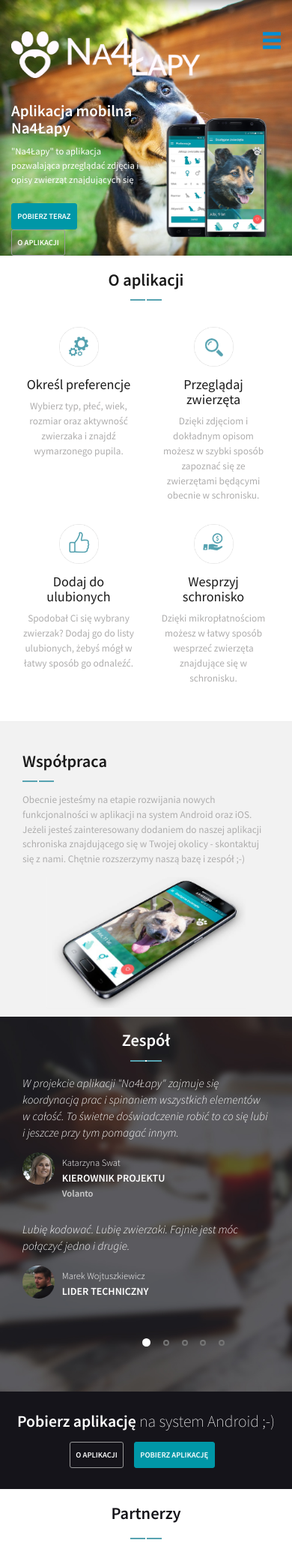
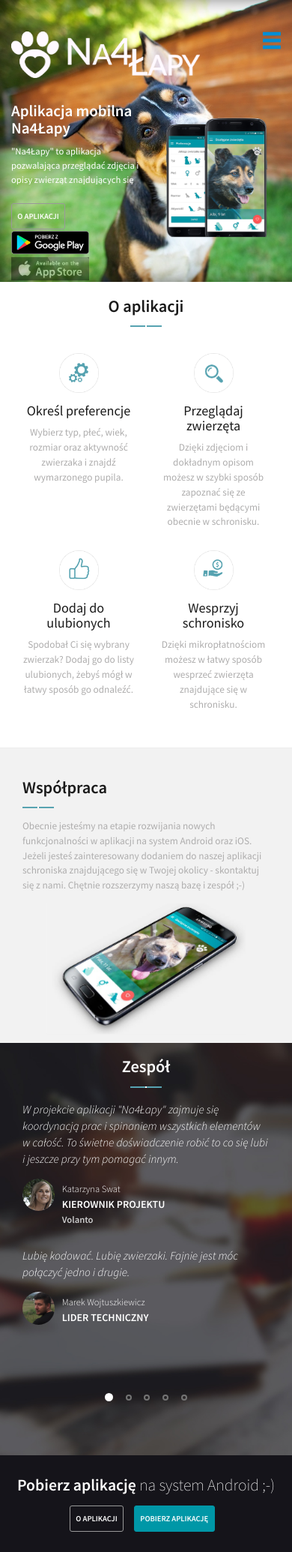
Before and after one commit to rudzkipl/na4lapy-website, a PHP site: page / in a window 390 px wide. Shown: the top 2070 px of the page at 75% size. Run offline with PHP 8.4, Linux system fonts and the light colour scheme.

Commit message:
Ikonki Play + iTunes. Przed optymalizacją

```diff
--- a/src/_notes/dwsync.xml
+++ b/src/_notes/dwsync.xml
@@ -1,4 +1,4 @@
 <?xml version="1.0" encoding="utf-8" ?>
 <dwsync>
-<file name="index.php" server="rudzki.home.pl//public_html/na4lapy/new/" local="131112425992446920" remote="131112425400000000" Dst="2" />
+<file name="index.php" server="rudzki.home.pl//public_html/na4lapy/new/" local="131112532651991929" remote="131112532200000000" Dst="2" />
 </dwsync>
--- a/src/css/_notes/dwsync.xml
+++ b/src/css/_notes/dwsync.xml
@@ -1,5 +1,5 @@
 <?xml version="1.0" encoding="utf-8" ?>
 <dwsync>
-<file name="style.css" server="rudzki.home.pl//public_html/na4lapy/new/" local="131112431532216448" remote="131112431400000000" Dst="2" />
+<file name="style.css" server="rudzki.home.pl//public_html/na4lapy/new/" local="131112539568919880" remote="131112539400000000" Dst="2" />
 <file name="bootstrap.css" server="rudzki.home.pl//public_html/na4lapy/new/" local="131112385014723046" remote="131112384600000000" Dst="2" />
 </dwsync>
--- a/src/css/style.css
+++ b/src/css/style.css
@@ -347,7 +347,7 @@
   margin: 0;
   }
 #slider2 {
-	min-height: 225px;
+	min-height: 232px;
 }
 
 .rslides li {
@@ -407,7 +407,7 @@
 }
 ul.callbacks_tabs.callbacks1_tabs {
 	position: absolute;
-	bottom: -88%;
+	bottom: -66%;
 	  z-index: 999;
 	  left: 44%;
 }
@@ -819,6 +819,15 @@
 	display:inline-block;
 
 }
+.grayed {
+	opacity: 0.4;
+    filter: alpha(opacity=40); /* msie */
+    background-color: #000;
+
+}
+
+
+
 
 /*--responsive--*/
 @media (max-width: 1280px){
@@ -826,6 +835,8 @@
 width: 55%;
 margin-top: 3em;
 }
+
+
 .about-device-bottom img {
 background-size: 100%;
 width: 100%;
@@ -906,7 +917,7 @@
 font-size: 1.4em;
 }
 .pricing {
-	min-height: 900px;
+	min-height: 600px;
 }
 .theme {
 padding: 3em 0;
@@ -930,6 +941,9 @@
 }
 .map iframe {
 height: 415px;
+}
+.col-md-6.banner-text.wow.fadeInRight img {
+	max-height:43px;
 }
 }
 @media (max-width: 768px){
@@ -1029,7 +1043,7 @@
 font-size: 1em;
 }
 .pricing {
-	min-height: 500px;
+	min-height: 550px;
 }
 ul.callbacks_tabs.callbacks1_tabs {
 bottom: -53%;
@@ -1072,6 +1086,9 @@
 .contact-details input[type="submit"] {
 padding: 11px 1.7em;
 font-size: 0.85em;
+}
+.col-md-6.banner-text.wow.fadeInRight img {
+	max-height: 35px;
 }
 }
 @media (max-width: 640px){
@@ -1215,6 +1232,9 @@
 .map iframe {
 height: 340px;
 }
+.col-md-6.banner-text.wow.fadeInRight img {
+	max-height: 31px;
+}
 }
 @media(max-width: 480px){
 span.menu:before {
@@ -1338,10 +1358,12 @@
 padding-top: 0.5em;
 }
 .pricing {
-min-height: 500px;
+	min-height: 550px;
 }
 ul.callbacks_tabs.callbacks1_tabs {
-bottom: -11%;
+	bottom: 0px;
+	left:30%;
+
 }
 .callbacks_here a:after {
 border: 4px solid #FFF;
@@ -1394,6 +1416,15 @@
 .footer p {
 font-size: 1em;
 }
+#slider2 {
+	min-height: 400px;
+}
+.col-md-6.banner-text.wow.fadeInRight img {
+	;
+	margin-top: 2px;
+	margin-bottom: 2px;
+}
+
 }
 @media(max-width: 320px){
 .top-menu ul {
--- a/src/images/_notes/dwsync.xml
+++ b/src/images/_notes/dwsync.xml
@@ -1,4 +1,6 @@
 <?xml version="1.0" encoding="utf-8" ?>
 <dwsync>
 <file name="m7.jpg" server="rudzki.home.pl//public_html/na4lapy/new/" local="131112402217285945" remote="131112402000000000" Dst="2" />
+<file name="google-play-badge.png" server="rudzki.home.pl//public_html/na4lapy/new/" local="131112522065986069" remote="131112522000000000" Dst="2" />
+<file name="appstore.png" server="rudzki.home.pl//public_html/na4lapy/new/" local="131112527287954530" remote="131112528600000000" Dst="2" />
 </dwsync>
--- a/src/index.php
+++ b/src/index.php
@@ -82,7 +82,7 @@
             <div class="top-menu">
                 <span class="menu"></span>
                 <ul>
-                    <li class="active"><a href="index.html">Home</a></li>
+                    <li class="active"><a href="/">Home</a></li>
                     <li><a class="scroll" href="#features">O aplikacji</a></li>
                     <li><a class="scroll" href="#about-bottom">Współpraca</a></li>
                     <li><a class="scroll" href="#testimonials">Zespół</a></li>
@@ -108,11 +108,14 @@
                     gdańskiego
                     schroniska Promyk. Użytkownik może w prosty sposób dodawać psy i koty do listy ulubionych oraz
                     przekazywać datki na zwierzęta w formie elektronicznych mikropłatności.</p>
-                <a class="download"
+                <!--<a class="download"
                    href="https://play.google.com/store/apps/details?id=pl.kodujdlapolski.na4lapy">POBIERZ
-                    TERAZ</a>
+                    TERAZ</a>-->
+                    <a class="view hvr-bounce-to-left scroll" href="#features">O APLIKACJI</a>
+                    <a href='https://play.google.com/store/apps/details?id=pl.kodujdlapolski.na4lapy&utm_source=global_co&utm_medium=prtnr&utm_content=Mar2515&utm_campaign=PartBadge&pcampaignid=MKT-Other-global-all-co-prtnr-py-PartBadge-Mar2515-1'><img alt='Na4Łapy w Sklep Play' src='images/google-play-badge.png'/></a>
+                    <img class="grayed" alt='Dostępne wkrótce w iTunes' title='Dostępne wkrótce w iTunes' src='images/appstore.png'/>
 
-                <a class="view hvr-bounce-to-left" href="#features">O APLIKACJI</a>
+
             </div>
             <div class="col-md-6 banner-pic wow fadeInLeft" data-wow-delay="0.5s">
                 <img src="images/phn.png" alt=""/>
@@ -383,7 +386,7 @@
                 <div class="icon3"></div>
 
                 <script type="text/javascript">
-    gen_mail_to_link('k.swat','volanto.pl','Odnośnie aplikacji na4łapy...');
+    gen_mail_to_link('kontakt','na4lapy.org','Odnośnie aplikacji na4łapy...');
 </script>
 
             </div>
```
Also changed, not shown: img/Polski (Polish)/Web SVG/Download_on_the_App_Store_Badge_PL_135x40.svg (added), img/appstore.png (added), img/google-play-badge.png (added), src/images/appstore.png (added), src/images/google-play-badge.png (added), 2 other files.
